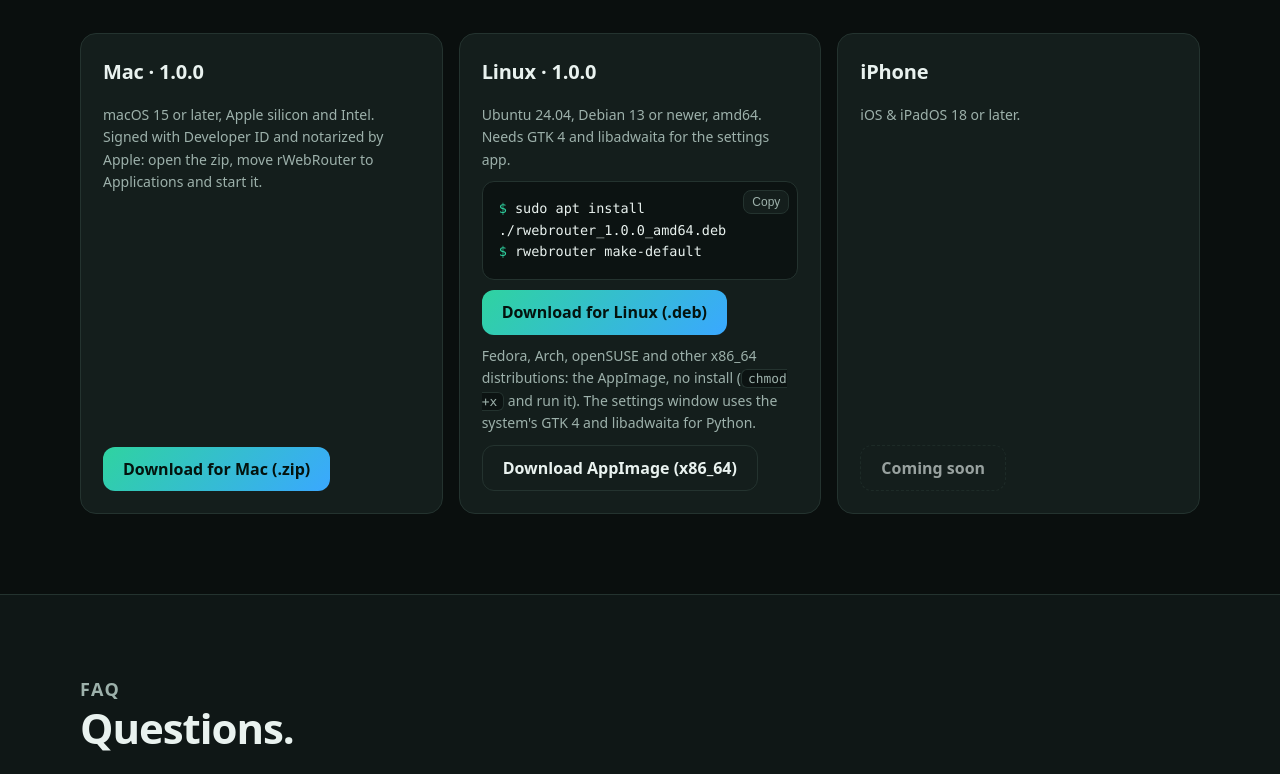
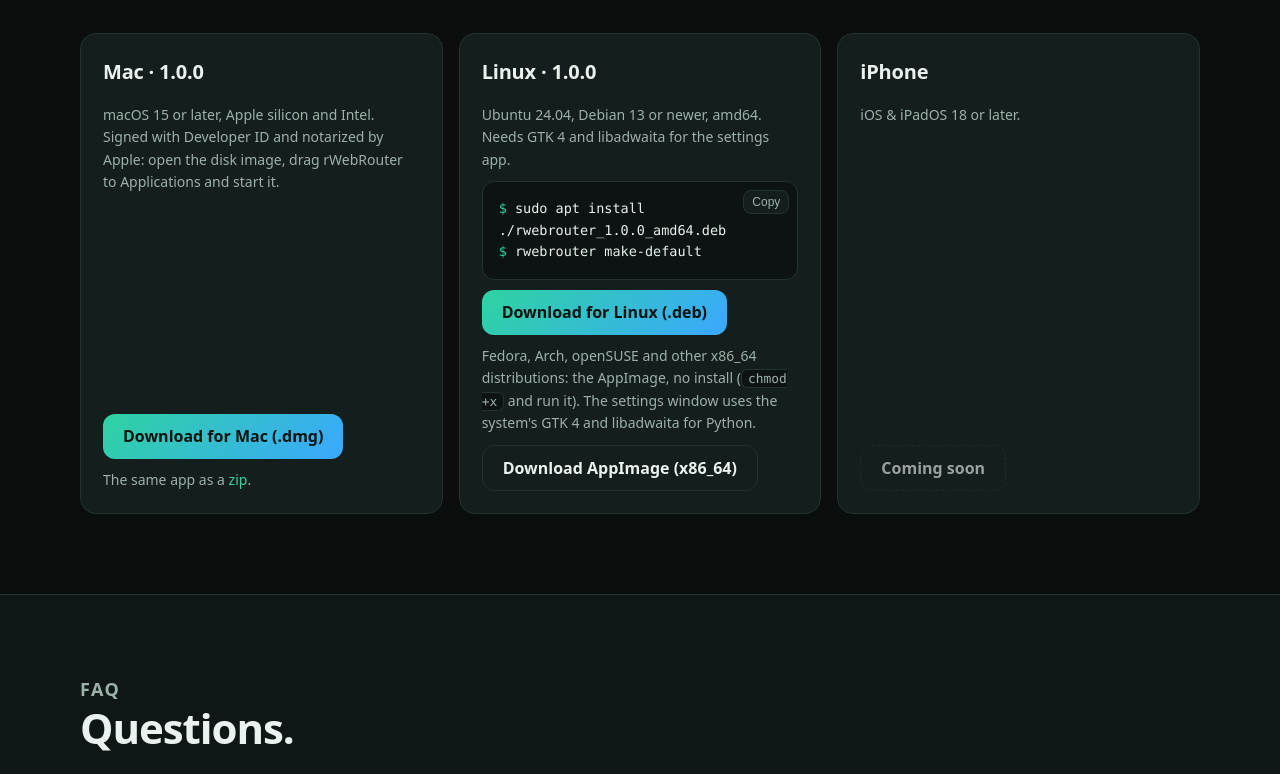
Before and after one commit to radut/rwebrouter, a plain HTML site: page index.html in a window 1280 px wide. Shown: the part 7626-8400 px from the top of the page. Drawn offline with Linux system fonts and the light colour scheme.

Commit message:
site: product page 1ae9d4e4

```diff
--- a/index.html
+++ b/index.html
@@ -41,7 +41,7 @@
     <p class="lede">rWebRouter is the default browser that is not a browser: ordered rules send each link to the
       browser, or the Chrome or Firefox profile, it belongs in. One config file for iPhone, Mac and Linux.</p>
     <div class="cta">
-      <a class="btn primary" href="https://github.com/radut/rwebrouter/releases/download/v1.0.0/rWebRouter-1.0.0-mac.zip">Download for Mac</a>
+      <a class="btn primary" href="https://github.com/radut/rwebrouter/releases/download/v1.0.0/rWebRouter-1.0.0-mac.dmg">Download for Mac</a>
       <a class="btn primary" href="https://github.com/radut/rwebrouter/releases/download/v1.0.0/rwebrouter_1.0.0_amd64.deb">Download for Linux (.deb)</a>
       <button class="btn" type="button" disabled aria-disabled="true">iPhone · Coming soon</button>
     </div>
@@ -198,7 +198,7 @@
         <p style="color:var(--muted)">No window of its own: it sits in the menu bar and passes links on. Hold
           <kbd><span class="mod">⌥</span>Option</kbd> while clicking a link to pick the browser yourself.</p>
         <ol>
-          <li>Open the zip and move <b>rWebRouter</b> to Applications, then start it. The app is signed with
+          <li>Open the disk image and drag <b>rWebRouter</b> to Applications, then start it. The app is signed with
             Developer ID and notarized by Apple.</li>
           <li><b>Settings → General → Links on this Mac open with</b>: rWebRouter. macOS asks you to confirm.</li>
           <li><b>Browsers → +</b> lists every installed browser and its profiles; click <b>Add</b> on the ones you route to.</li>
@@ -412,8 +412,9 @@ Google Chrome – Work (Profile 1, me@work.example) [google-chrome.desktop]</spa
       <div class="card">
         <h3>Mac · 1.0.0</h3>
         <p class="note">macOS 15 or later, Apple silicon and Intel. Signed with Developer ID and notarized by Apple:
-          open the zip, move rWebRouter to Applications and start it.</p>
-        <a class="btn primary" href="https://github.com/radut/rwebrouter/releases/download/v1.0.0/rWebRouter-1.0.0-mac.zip">Download for Mac (.zip)</a>
+          open the disk image, drag rWebRouter to Applications and start it.</p>
+        <a class="btn primary" href="https://github.com/radut/rwebrouter/releases/download/v1.0.0/rWebRouter-1.0.0-mac.dmg">Download for Mac (.dmg)</a>
+        <p class="note">The same app as a <a href="https://github.com/radut/rwebrouter/releases/download/v1.0.0/rWebRouter-1.0.0-mac.zip">zip</a>.</p>
       </div>
       <div class="card">
         <h3>Linux · 1.0.0</h3>
@@ -495,7 +496,7 @@ Google Chrome – Work (Profile 1, me@work.example) [google-chrome.desktop]</spa
         <p>Every link opens in the right browser.</p>
       </div>
       <div><h4>Product</h4><ul><li><a href="#how">How it works</a></li><li><a href="#ask">Ask every time</a></li><li><a href="#howto">How to</a></li><li><a href="#keyboard">Keyboard</a></li><li><a href="#faq">FAQ</a></li></ul></div>
-      <div><h4>Download</h4><ul><li><a href="https://github.com/radut/rwebrouter/releases/download/v1.0.0/rWebRouter-1.0.0-mac.zip">Mac</a></li><li><a href="https://github.com/radut/rwebrouter/releases/download/v1.0.0/rwebrouter_1.0.0_amd64.deb">Linux (.deb)</a></li><li>iPhone: coming soon</li><li><a href="https://github.com/radut/rwebrouter/releases">All releases</a></li></ul></div>
+      <div><h4>Download</h4><ul><li><a href="https://github.com/radut/rwebrouter/releases/download/v1.0.0/rWebRouter-1.0.0-mac.dmg">Mac</a></li><li><a href="https://github.com/radut/rwebrouter/releases/download/v1.0.0/rwebrouter_1.0.0_amd64.deb">Linux (.deb)</a></li><li><a href="https://github.com/radut/rwebrouter/releases/download/v1.0.0/rWebRouter-1.0.0-x86_64.AppImage">Linux (AppImage)</a></li><li>iPhone: coming soon</li><li><a href="https://github.com/radut/rwebrouter/releases">All releases</a></li></ul></div>
       <div><h4>About</h4><ul><li><a href="privacy.html">Privacy</a></li><li><a href="terms.html">Terms</a></li><li><a href="support.html">Support</a></li></ul></div>
     </div>
     <p class="fine">Screens show demo data only (example.com, *.work.example). This website tracks nothing: no analytics, no cookies (see <a href="privacy.html">Privacy</a>).</p>
```
